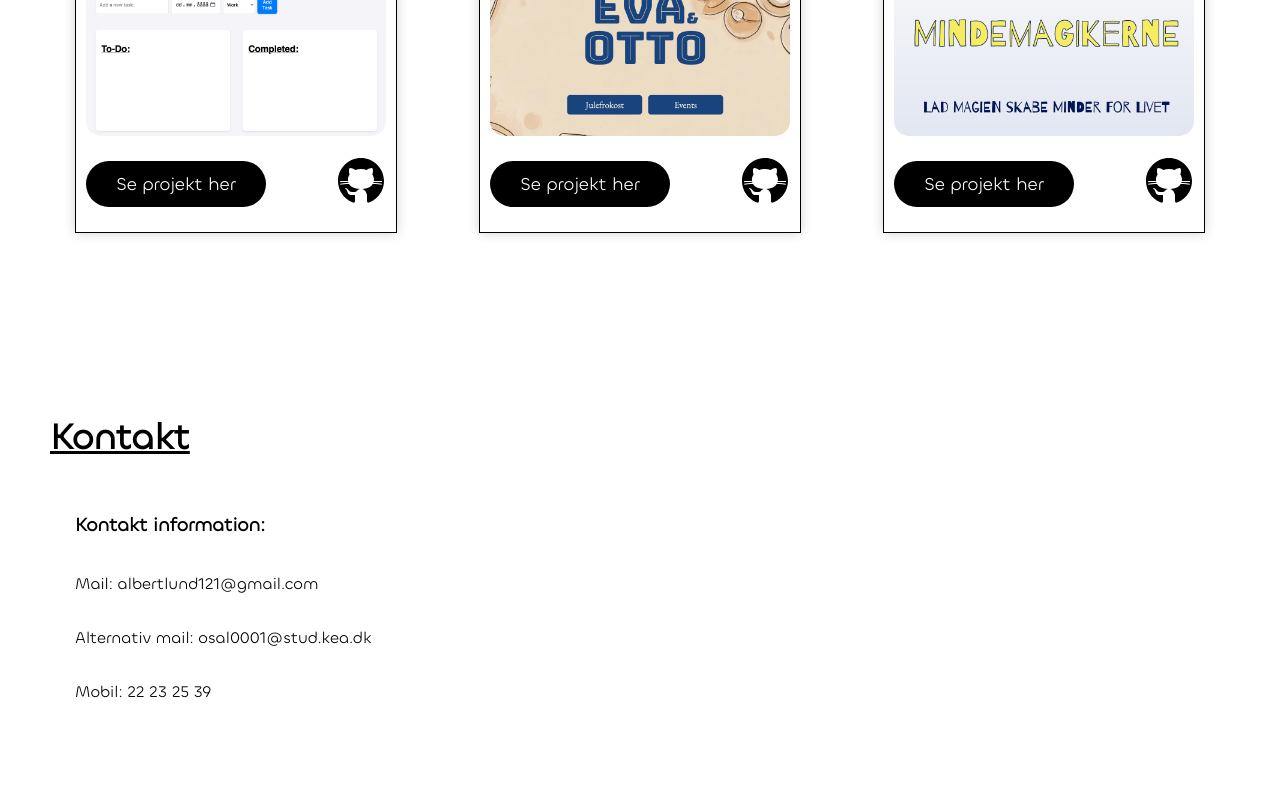
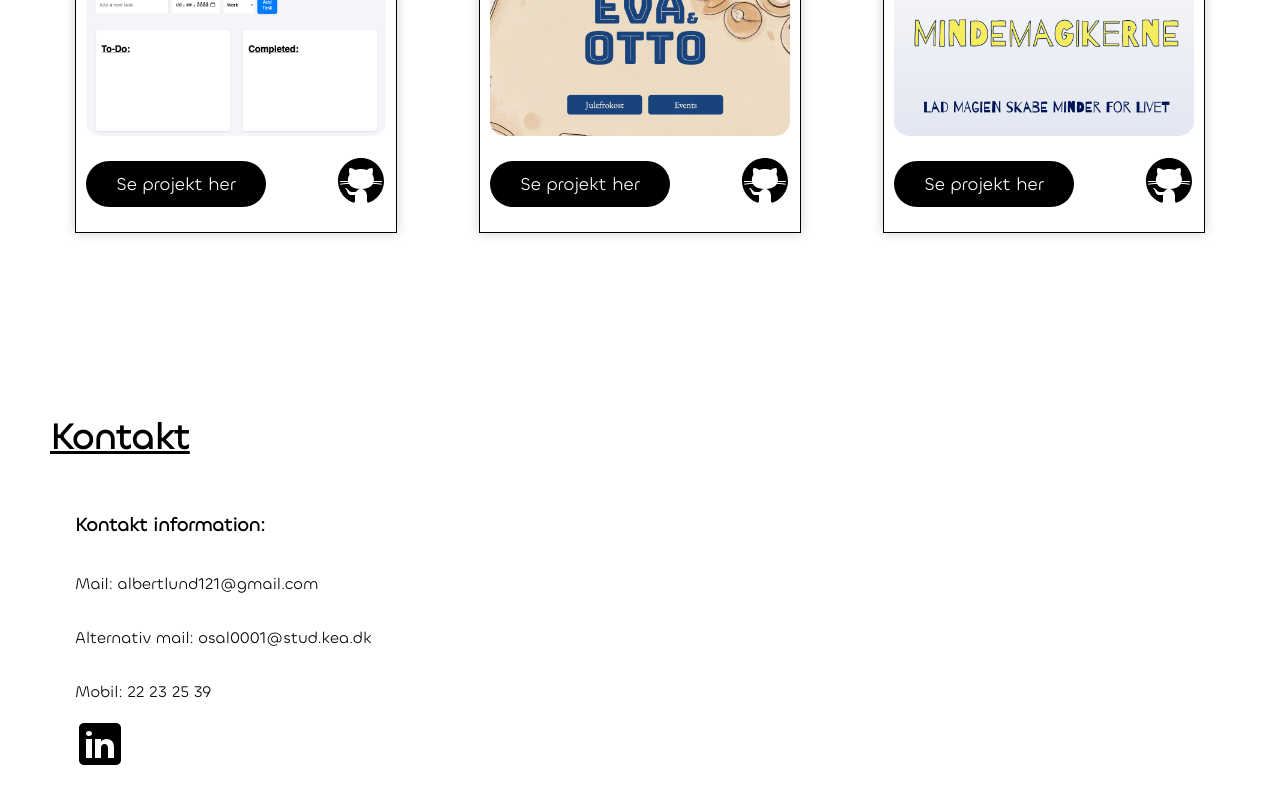
Before and after one commit to oscarlund121/digital-ans-gning-2.0, a plain HTML site: page index.html in a window 1280 px wide. Shown: the part 2343-3143 px from the top of the page. Before the commit the page ends 3087 px from the top, so only its background shows below. Drawn offline with nearby package versions, Linux system fonts and the light colour scheme.

Commit message:
linkedin

```diff
--- a/index.html
+++ b/index.html
@@ -134,6 +134,7 @@
       <p>Mail: albertlund121@gmail.com</p>
       <p>Alternativ mail: osal0001@stud.kea.dk</p>
       <p>Mobil: 22 23 25 39</p>
+      <a href="https://www.linkedin.com/in/oscar-lund/"><img class="project-svg" src="img/linkedin.svg" alt=""></a>
     </div>
   </section>
 
```
